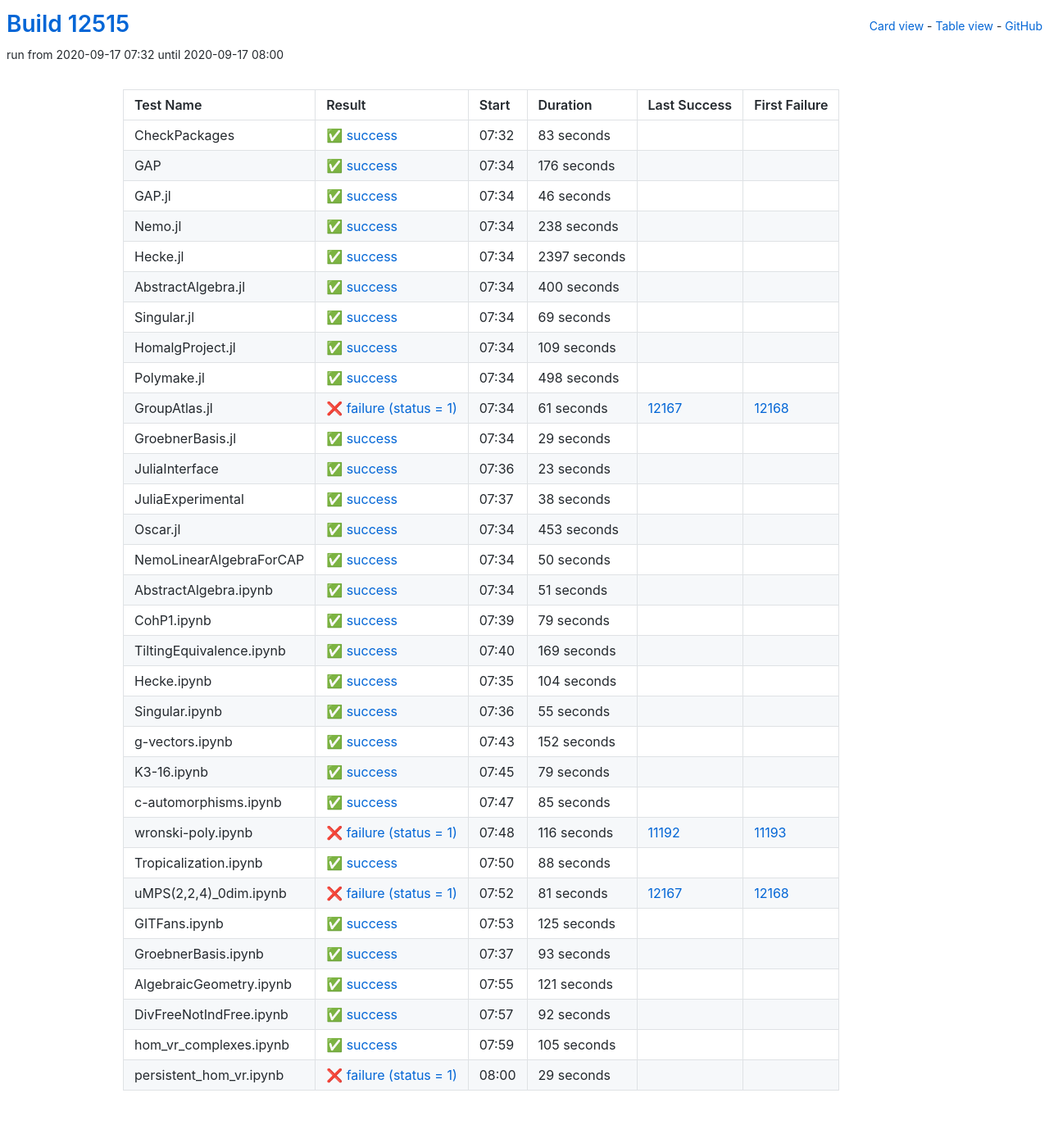
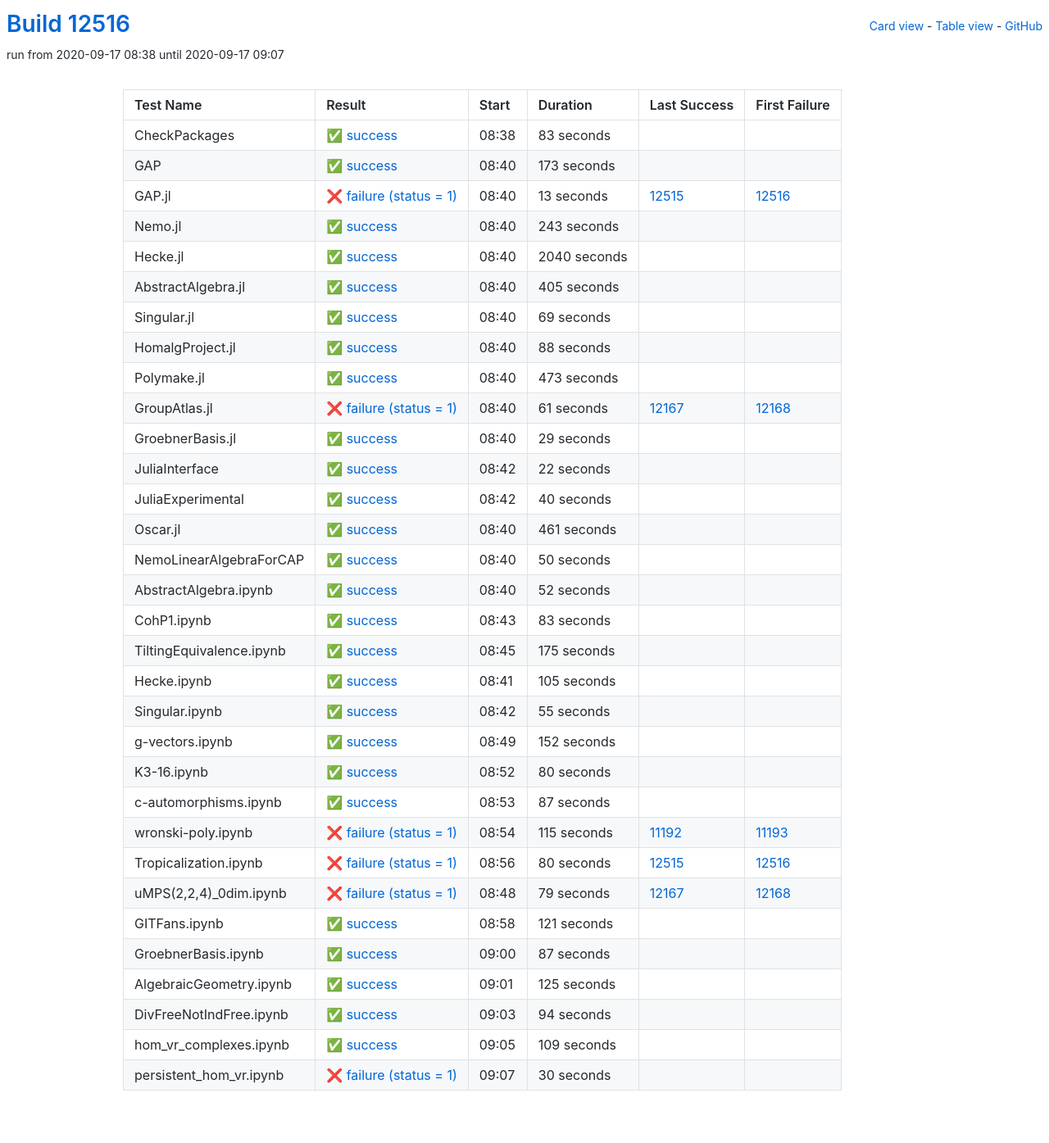
Before and after one commit to oscar-system/oscar-ci-status, a Jekyll site: the page built from table.html, in a window 1280 px wide. Shown: the whole page at 82% size. Built offline with Jekyll 4.4.1, drawn with Linux system fonts in a browser that asks for light colours.

Commit message:
Build #12516

```diff
--- a/_data/ci.yml
+++ b/_data/ci.yml
@@ -1,6 +1,6 @@
 ---
-build: 12515
-build_url: https://oscarci.mathematik.uni-kl.de/job/oscar/12515/
+build: 12516
+build_url: https://oscarci.mathematik.uni-kl.de/job/oscar/12516/
 job: oscar
 organization: oscar-system
 repo: oscar-ci-status
@@ -8,8 +8,8 @@
 tests:
 - name: CheckPackages
   id: checkpackages
-  log: https://oscarci.mathematik.uni-kl.de/job/oscar/12515/artifact/logs/build-12515/CheckPackages.log
-  start: 2020-09-17 07:32
+  log: https://oscarci.mathematik.uni-kl.de/job/oscar/12516/artifact/logs/build-12516/CheckPackages.log
+  start: 2020-09-17 08:38
   success: true
   exitcode: 0
   status: success
@@ -20,68 +20,68 @@
   first_failure_url:
 - name: GAP
   id: gap
-  log: https://oscarci.mathematik.uni-kl.de/job/oscar/12515/artifact/logs/build-12515/GAP.log
-  start: 2020-09-17 07:34
+  log: https://oscarci.mathematik.uni-kl.de/job/oscar/12516/artifact/logs/build-12516/GAP.log
+  start: 2020-09-17 08:40
   success: true
   exitcode: 0
   status: success
-  duration: 176
+  duration: 173
   last_success: false
   last_success_url:
   first_failure: false
   first_failure_url:
 - name: GAP.jl
   id: gap-jl
-  log: https://oscarci.mathematik.uni-kl.de/job/oscar/12515/artifact/logs/build-12515/GAP.jl.log
-  start: 2020-09-17 07:34
+  log: https://oscarci.mathematik.uni-kl.de/job/oscar/12516/artifact/logs/build-12516/GAP.jl.log
+  start: 2020-09-17 08:40
+  success: false
+  exitcode: 1
+  status: failure
+  duration: 13
+  last_success: 12515
+  last_success_url: https://oscarci.mathematik.uni-kl.de/job/oscar/12515/
+  first_failure: 12516
+  first_failure_url: https://oscarci.mathematik.uni-kl.de/job/oscar/12516/
+- name: Nemo.jl
+  id: nemo-jl
+  log: https://oscarci.mathematik.uni-kl.de/job/oscar/12516/artifact/logs/build-12516/Nemo.jl.log
+  start: 2020-09-17 08:40
   success: true
   exitcode: 0
   status: success
-  duration: 46
-  last_success: false
-  last_success_url:
-  first_failure: false
-  first_failure_url:
-- name: Nemo.jl
-  id: nemo-jl
-  log: https://oscarci.mathematik.uni-kl.de/job/oscar/12515/artifact/logs/build-12515/Nemo.jl.log
-  start: 2020-09-17 07:34
-  success: true
-  exitcode: 0
-  status: success
-  duration: 238
+  duration: 243
   last_success: false
   last_success_url:
   first_failure: false
   first_failure_url:
 - name: Hecke.jl
   id: hecke-jl
-  log: https://oscarci.mathematik.uni-kl.de/job/oscar/12515/artifact/logs/build-12515/Hecke.jl.log
-  start: 2020-09-17 07:34
+  log: https://oscarci.mathematik.uni-kl.de/job/oscar/12516/artifact/logs/build-12516/Hecke.jl.log
+  start: 2020-09-17 08:40
   success: true
   exitcode: 0
   status: success
-  duration: 2397
+  duration: 2040
   last_success: false
   last_success_url:
   first_failure: false
   first_failure_url:
 - name: AbstractAlgebra.jl
   id: abstractalgebra-jl
-  log: https://oscarci.mathematik.uni-kl.de/job/oscar/12515/artifact/logs/build-12515/AbstractAlgebra.jl.log
-  start: 2020-09-17 07:34
+  log: https://oscarci.mathematik.uni-kl.de/job/oscar/12516/artifact/logs/build-12516/AbstractAlgebra.jl.log
+  start: 2020-09-17 08:40
   success: true
   exitcode: 0
   status: success
-  duration: 400
+  duration: 405
   last_success: false
   last_success_url:
   first_failure: false
   first_failure_url:
 - name: Singular.jl
   id: singular-jl
-  log: https://oscarci.mathematik.uni-kl.de/job/oscar/12515/artifact/logs/build-12515/Singular.jl.log
-  start: 2020-09-17 07:34
+  log: https://oscarci.mathematik.uni-kl.de/job/oscar/12516/artifact/logs/build-12516/Singular.jl.log
+  start: 2020-09-17 08:40
   success: true
   exitcode: 0
   status: success
@@ -92,32 +92,32 @@
   first_failure_url:
 - name: HomalgProject.jl
   id: homalgproject-jl
-  log: https://oscarci.mathematik.uni-kl.de/job/oscar/12515/artifact/logs/build-12515/HomalgProject.jl.log
-  start: 2020-09-17 07:34
+  log: https://oscarci.mathematik.uni-kl.de/job/oscar/12516/artifact/logs/build-12516/HomalgProject.jl.log
+  start: 2020-09-17 08:40
   success: true
   exitcode: 0
   status: success
-  duration: 109
+  duration: 88
   last_success: false
   last_success_url:
   first_failure: false
   first_failure_url:
 - name: Polymake.jl
   id: polymake-jl
-  log: https://oscarci.mathematik.uni-kl.de/job/oscar/12515/artifact/logs/build-12515/Polymake.jl.log
-  start: 2020-09-17 07:34
+  log: https://oscarci.mathematik.uni-kl.de/job/oscar/12516/artifact/logs/build-12516/Polymake.jl.log
+  start: 2020-09-17 08:40
   success: true
   exitcode: 0
   status: success
-  duration: 498
+  duration: 473
   last_success: false
   last_success_url:
   first_failure: false
   first_failure_url:
 - name: GroupAtlas.jl
   id: groupatlas-jl
-  log: https://oscarci.mathematik.uni-kl.de/job/oscar/12515/artifact/logs/build-12515/GroupAtlas.jl.log
-  start: 2020-09-17 07:34
+  log: https://oscarci.mathematik.uni-kl.de/job/oscar/12516/artifact/logs/build-12516/GroupAtlas.jl.log
+  start: 2020-09-17 08:40
   success: false
   exitcode: 1
   status: failure
@@ -128,8 +128,8 @@
   first_failure_url: https://oscarci.mathematik.uni-kl.de/job/oscar/12168/
 - name: GroebnerBasis.jl
   id: groebnerbasis-jl
-  log: https://oscarci.mathematik.uni-kl.de/job/oscar/12515/artifact/logs/build-12515/GroebnerBasis.jl.log
-  start: 2020-09-17 07:34
+  log: https://oscarci.mathematik.uni-kl.de/job/oscar/12516/artifact/logs/build-12516/GroebnerBasis.jl.log
+  start: 2020-09-17 08:40
   success: true
   exitcode: 0
   status: success
@@ -140,44 +140,44 @@
   first_failure_url:
 - name: JuliaInterface
   id: juliainterface
-  log: https://oscarci.mathematik.uni-kl.de/job/oscar/12515/artifact/logs/build-12515/JuliaInterface.log
-  start: 2020-09-17 07:36
+  log: https://oscarci.mathematik.uni-kl.de/job/oscar/12516/artifact/logs/build-12516/JuliaInterface.log
+  start: 2020-09-17 08:42
   success: true
   exitcode: 0
   status: success
-  duration: 23
+  duration: 22
   last_success: false
   last_success_url:
   first_failure: false
   first_failure_url:
 - name: JuliaExperimental
   id: juliaexperimental
-  log: https://oscarci.mathematik.uni-kl.de/job/oscar/12515/artifact/logs/build-12515/JuliaExperimental.log
-  start: 2020-09-17 07:37
+  log: https://oscarci.mathematik.uni-kl.de/job/oscar/12516/artifact/logs/build-12516/JuliaExperimental.log
+  start: 2020-09-17 08:42
   success: true
   exitcode: 0
   status: success
-  duration: 38
+  duration: 40
   last_success: false
   last_success_url:
   first_failure: false
   first_failure_url:
 - name: Oscar.jl
   id: oscar-jl
-  log: https://oscarci.mathematik.uni-kl.de/job/oscar/12515/artifact/logs/build-12515/Oscar.jl.log
-  start: 2020-09-17 07:34
+  log: https://oscarci.mathematik.uni-kl.de/job/oscar/12516/artifact/logs/build-12516/Oscar.jl.log
+  start: 2020-09-17 08:40
   success: true
   exitcode: 0
   status: success
-  duration: 453
+  duration: 461
   last_success: false
   last_success_url:
   first_failure: false
   first_failure_url:
 - name: NemoLinearAlgebraForCAP
   id: nemolinearalgebraforcap
-  log: https://oscarci.mathematik.uni-kl.de/job/oscar/12515/artifact/logs/build-12515/NemoLinearAlgebraForCAP.log
-  start: 2020-09-17 07:34
+  log: https://oscarci.mathematik.uni-kl.de/job/oscar/12516/artifact/logs/build-12516/NemoLinearAlgebraForCAP.log
+  start: 2020-09-17 08:40
   success: true
   exitcode: 0
   status: success
@@ -188,56 +188,56 @@
   first_failure_url:
 - name: AbstractAlgebra.ipynb
   id: abstractalgebra-ipynb
-  log: https://oscarci.mathematik.uni-kl.de/job/oscar/12515/artifact/logs/build-12515/AbstractAlgebra.ipynb.log
-  start: 2020-09-17 07:34
+  log: https://oscarci.mathematik.uni-kl.de/job/oscar/12516/artifact/logs/build-12516/AbstractAlgebra.ipynb.log
+  start: 2020-09-17 08:40
   success: true
   exitcode: 0
   status: success
-  duration: 51
+  duration: 52
   last_success: false
   last_success_url:
   first_failure: false
   first_failure_url:
 - name: CohP1.ipynb
   id: cohp1-ipynb
-  log: https://oscarci.mathematik.uni-kl.de/job/oscar/12515/artifact/logs/build-12515/CohP1.ipynb.log
-  start: 2020-09-17 07:39
+  log: https://oscarci.mathematik.uni-kl.de/job/oscar/12516/artifact/logs/build-12516/CohP1.ipynb.log
+  start: 2020-09-17 08:43
   success: true
   exitcode: 0
   status: success
-  duration: 79
+  duration: 83
   last_success: false
   last_success_url:
   first_failure: false
   first_failure_url:
 - name: TiltingEquivalence.ipynb
   id: tiltingequivalence-ipynb
-  log: https://oscarci.mathematik.uni-kl.de/job/oscar/12515/artifact/logs/build-12515/TiltingEquivalence.ipynb.log
-  start: 2020-09-17 07:40
+  log: https://oscarci.mathematik.uni-kl.de/job/oscar/12516/artifact/logs/build-12516/TiltingEquivalence.ipynb.log
+  start: 2020-09-17 08:45
   success: true
   exitcode: 0
   status: success
-  duration: 169
+  duration: 175
   last_success: false
   last_success_url:
   first_failure: false
   first_failure_url:
 - name: Hecke.ipynb
   id: hecke-ipynb
-  log: https://oscarci.mathematik.uni-kl.de/job/oscar/12515/artifact/logs/build-12515/Hecke.ipynb.log
-  start: 2020-09-17 07:35
+  log: https://oscarci.mathematik.uni-kl.de/job/oscar/12516/artifact/logs/build-12516/Hecke.ipynb.log
+  start: 2020-09-17 08:41
   success: true
   exitcode: 0
   status: success
-  duration: 104
+  duration: 105
   last_success: false
   last_success_url:
   first_failure: false
   first_failure_url:
 - name: Singular.ipynb
   id: singular-ipynb
-  log: https://oscarci.mathematik.uni-kl.de/job/oscar/12515/artifact/logs/build-12515/Singular.ipynb.log
-  start: 2020-09-17 07:36
+  log: https://oscarci.mathematik.uni-kl.de/job/oscar/12516/artifact/logs/build-12516/Singular.ipynb.log
+  start: 2020-09-17 08:42
   success: true
   exitcode: 0
   status: success
@@ -248,8 +248,8 @@
   first_failure_url:
 - name: g-vectors.ipynb
   id: g-vectors-ipynb
-  log: https://oscarci.mathematik.uni-kl.de/job/oscar/12515/artifact/logs/build-12515/g-vectors.ipynb.log
-  start: 2020-09-17 07:43
+  log: https://oscarci.mathematik.uni-kl.de/job/oscar/12516/artifact/logs/build-12516/g-vectors.ipynb.log
+  start: 2020-09-17 08:49
   success: true
   exitcode: 0
   status: success
@@ -260,68 +260,92 @@
   first_failure_url:
 - name: K3-16.ipynb
   id: k3-16-ipynb
-  log: https://oscarci.mathematik.uni-kl.de/job/oscar/12515/artifact/logs/build-12515/K3-16.ipynb.log
-  start: 2020-09-17 07:45
+  log: https://oscarci.mathematik.uni-kl.de/job/oscar/12516/artifact/logs/build-12516/K3-16.ipynb.log
+  start: 2020-09-17 08:52
   success: true
   exitcode: 0
   status: success
-  duration: 79
+  duration: 80
   last_success: false
   last_success_url:
   first_failure: false
   first_failure_url:
 - name: c-automorphisms.ipynb
   id: c-automorphisms-ipynb
-  log: https://oscarci.mathematik.uni-kl.de/job/oscar/12515/artifact/logs/build-12515/c-automorphisms.ipynb.log
-  start: 2020-09-17 07:47
+  log: https://oscarci.mathematik.uni-kl.de/job/oscar/12516/artifact/logs/build-12516/c-automorphisms.ipynb.log
+  start: 2020-09-17 08:53
   success: true
   exitcode: 0
   status: success
-  duration: 85
+  duration: 87
   last_success: false
   last_success_url:
   first_failure: false
   first_failure_url:
 - name: wronski-poly.ipynb
   id: wronski-poly-ipynb
-  log: https://oscarci.mathematik.uni-kl.de/job/oscar/12515/artifact/logs/build-12515/wronski-poly.ipynb.log
-  start: 2020-09-17 07:48
+  log: https://oscarci.mathematik.uni-kl.de/job/oscar/12516/artifact/logs/build-12516/wronski-poly.ipynb.log
+  start: 2020-09-17 08:54
   success: false
   exitcode: 1
   status: failure
-  duration: 116
+  duration: 115
   last_success: 11192
   last_success_url: https://oscarci.mathematik.uni-kl.de/job/oscar/11192/
   first_failure: 11193
   first_failure_url: https://oscarci.mathematik.uni-kl.de/job/oscar/11193/
 - name: Tropicalization.ipynb
   id: tropicalization-ipynb
-  log: https://oscarci.mathematik.uni-kl.de/job/oscar/12515/artifact/logs/build-12515/Tropicalization.ipynb.log
-  start: 2020-09-17 07:50
-  success: true
-  exitcode: 0
-  status: success
-  duration: 88
-  last_success: false
-  last_success_url:
-  first_failure: false
-  first_failure_url:
-- name: uMPS(2,2,4)_0dim.ipynb
-  id: umps-2-2-4-0dim-ipynb
-  log: https://oscarci.mathematik.uni-kl.de/job/oscar/12515/artifact/logs/build-12515/uMPS-2-2-4-_0dim.ipynb.log
-  start: 2020-09-17 07:52
+  log: https://oscarci.mathematik.uni-kl.de/job/oscar/12516/artifact/logs/build-12516/Tropicalization.ipynb.log
+  start: 2020-09-17 08:56
   success: false
   exitcode: 1
   status: failure
-  duration: 81
+  duration: 80
+  last_success: 12515
+  last_success_url: https://oscarci.mathematik.uni-kl.de/job/oscar/12515/
+  first_failure: 12516
+  first_failure_url: https://oscarci.mathematik.uni-kl.de/job/oscar/12516/
+- name: uMPS(2,2,4)_0dim.ipynb
+  id: umps-2-2-4-0dim-ipynb
+  log: https://oscarci.mathematik.uni-kl.de/job/oscar/12516/artifact/logs/build-12516/uMPS-2-2-4-_0dim.ipynb.log
+  start: 2020-09-17 08:48
+  success: false
+  exitcode: 1
+  status: failure
+  duration: 79
   last_success: 12167
   last_success_url: https://oscarci.mathematik.uni-kl.de/job/oscar/12167/
   first_failure: 12168
   first_failure_url: https://oscarci.mathematik.uni-kl.de/job/oscar/12168/
 - name: GITFans.ipynb
   id: gitfans-ipynb
-  log: https://oscarci.mathematik.uni-kl.de/job/oscar/12515/artifact/logs/build-12515/GITFans.ipynb.log
-  start: 2020-09-17 07:53
+  log: https://oscarci.mathematik.uni-kl.de/job/oscar/12516/artifact/logs/build-12516/GITFans.ipynb.log
+  start: 2020-09-17 08:58
+  success: true
+  exitcode: 0
+  status: success
+  duration: 121
+  last_success: false
+  last_success_url:
+  first_failure: false
+  first_failure_url:
+- name: GroebnerBasis.ipynb
+  id: groebnerbasis-ipynb
+  log: https://oscarci.mathematik.uni-kl.de/job/oscar/12516/artifact/logs/build-12516/GroebnerBasis.ipynb.log
+  start: 2020-09-17 09:00
+  success: true
+  exitcode: 0
+  status: success
+  duration: 87
+  last_success: false
+  last_success_url:
+  first_failure: false
+  first_failure_url:
+- name: AlgebraicGeometry.ipynb
+  id: algebraicgeometry-ipynb
+  log: https://oscarci.mathematik.uni-kl.de/job/oscar/12516/artifact/logs/build-12516/AlgebraicGeometry.ipynb.log
+  start: 2020-09-17 09:01
   success: true
   exitcode: 0
   status: success
@@ -330,62 +354,38 @@
   last_success_url:
   first_failure: false
   first_failure_url:
-- name: GroebnerBasis.ipynb
-  id: groebnerbasis-ipynb
-  log: https://oscarci.mathematik.uni-kl.de/job/oscar/12515/artifact/logs/build-12515/GroebnerBasis.ipynb.log
-  start: 2020-09-17 07:37
+- name: DivFreeNotIndFree.ipynb
+  id: divfreenotindfree-ipynb
+  log: https://oscarci.mathematik.uni-kl.de/job/oscar/12516/artifact/logs/build-12516/DivFreeNotIndFree.ipynb.log
+  start: 2020-09-17 09:03
   success: true
   exitcode: 0
   status: success
-  duration: 93
-  last_success: false
-  last_success_url:
-  first_failure: false
-  first_failure_url:
-- name: AlgebraicGeometry.ipynb
-  id: algebraicgeometry-ipynb
-  log: https://oscarci.mathematik.uni-kl.de/job/oscar/12515/artifact/logs/build-12515/AlgebraicGeometry.ipynb.log
-  start: 2020-09-17 07:55
-  success: true
-  exitcode: 0
-  status: success
-  duration: 121
-  last_success: false
-  last_success_url:
-  first_failure: false
-  first_failure_url:
-- name: DivFreeNotIndFree.ipynb
-  id: divfreenotindfree-ipynb
-  log: https://oscarci.mathematik.uni-kl.de/job/oscar/12515/artifact/logs/build-12515/DivFreeNotIndFree.ipynb.log
-  start: 2020-09-17 07:57
-  success: true
-  exitcode: 0
-  status: success
-  duration: 92
+  duration: 94
   last_success: false
   last_success_url:
   first_failure: false
   first_failure_url:
 - name: hom_vr_complexes.ipynb
   id: hom-vr-complexes-ipynb
-  log: https://oscarci.mathematik.uni-kl.de/job/oscar/12515/artifact/logs/build-12515/hom_vr_complexes.ipynb.log
-  start: 2020-09-17 07:59
+  log: https://oscarci.mathematik.uni-kl.de/job/oscar/12516/artifact/logs/build-12516/hom_vr_complexes.ipynb.log
+  start: 2020-09-17 09:05
   success: true
   exitcode: 0
   status: success
-  duration: 105
+  duration: 109
   last_success: false
   last_success_url:
   first_failure: false
   first_failure_url:
 - name: persistent_hom_vr.ipynb
   id: persistent-hom-vr-ipynb
-  log: https://oscarci.mathematik.uni-kl.de/job/oscar/12515/artifact/logs/build-12515/persistent_hom_vr.ipynb.log
-  start: 2020-09-17 08:00
+  log: https://oscarci.mathematik.uni-kl.de/job/oscar/12516/artifact/logs/build-12516/persistent_hom_vr.ipynb.log
+  start: 2020-09-17 09:07
   success: false
   exitcode: 1
   status: failure
-  duration: 29
+  duration: 30
   last_success: false
   last_success_url:
   first_failure: false
```
Also changed, not shown: README.md.
